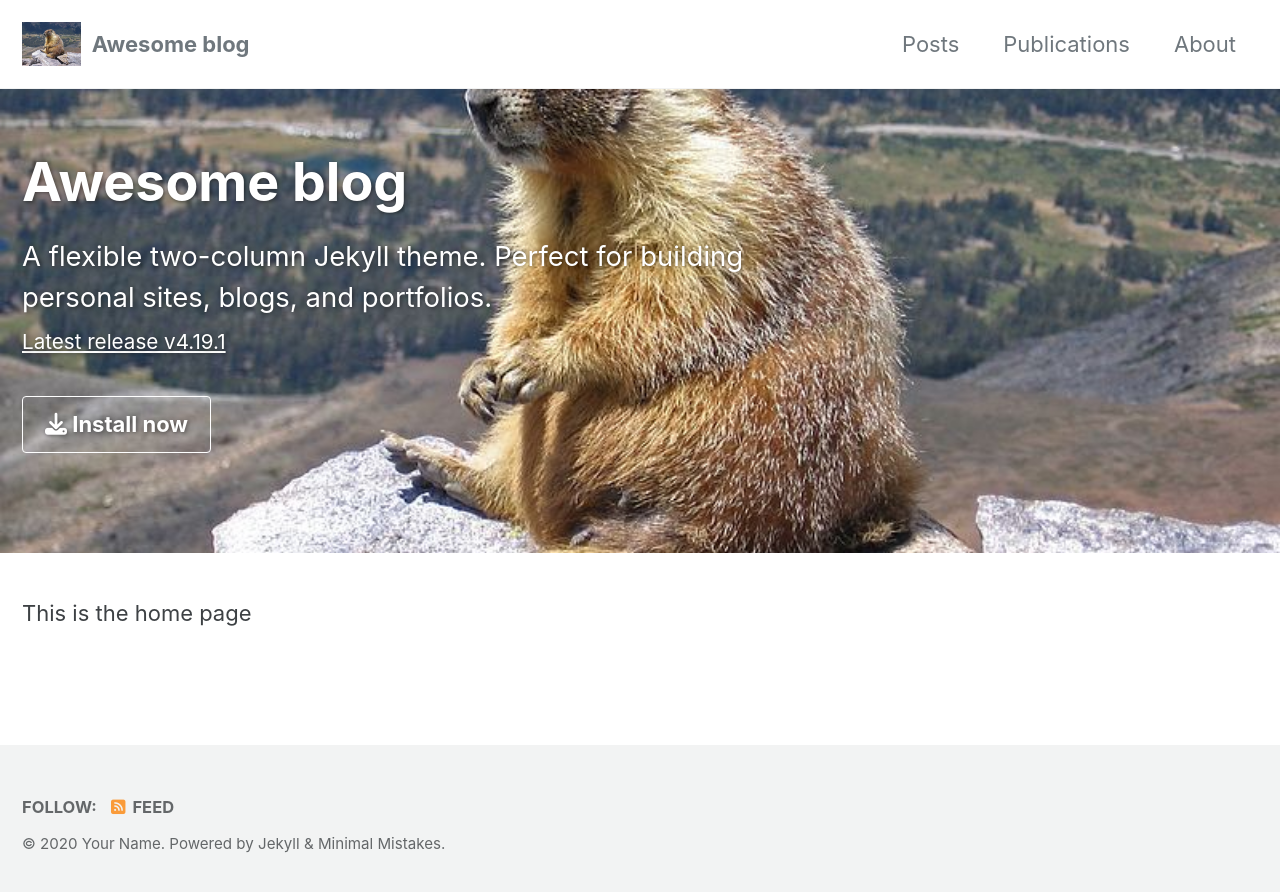
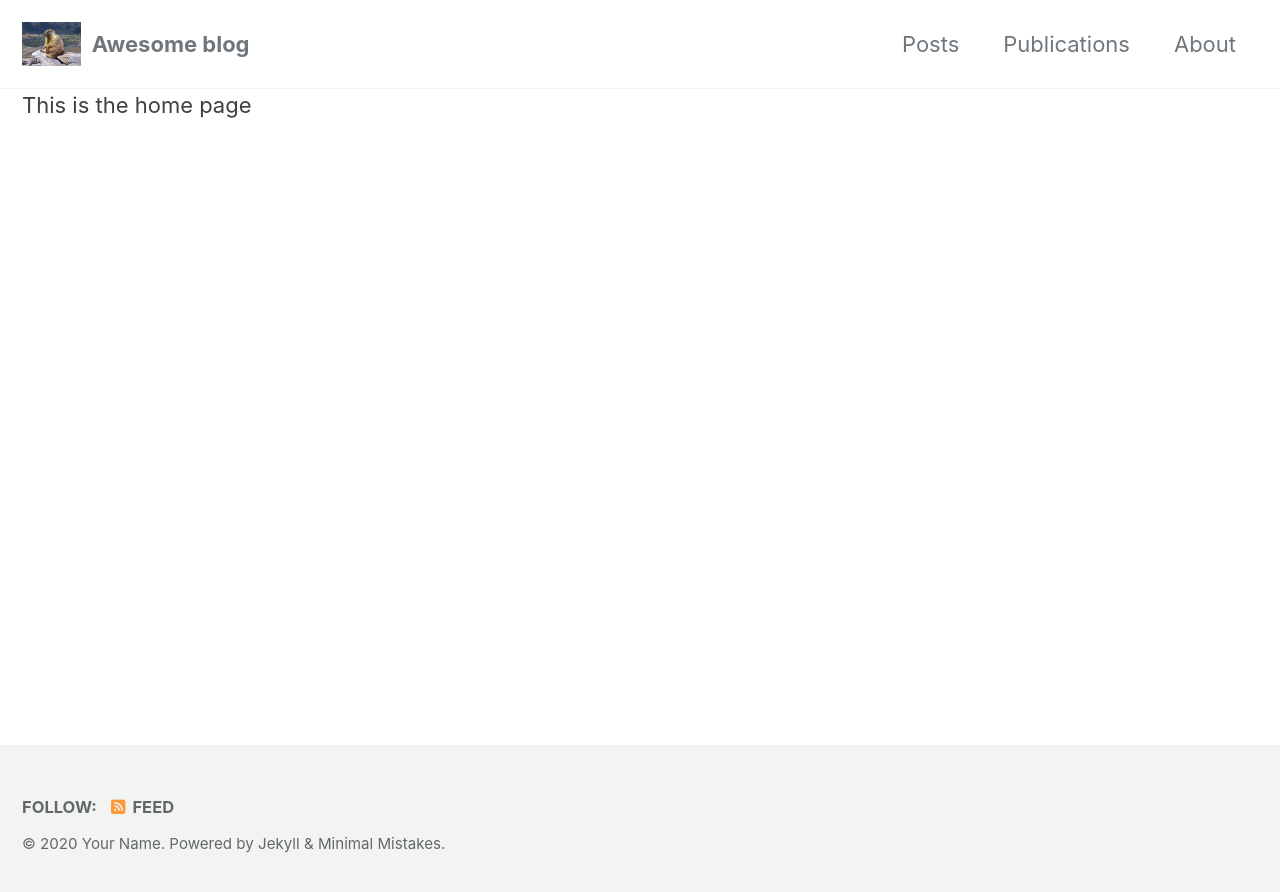
Before and after one commit to JuditSastre/test_blog, a Jekyll site: the page built from _pages/home.md, in a window 1280 px wide. Shown: the top 892 px of the page. Built offline with Jekyll 4.4.1, drawn with Linux system fonts in a browser that asks for light colours; cached includes are drawn as plain includes; nearby versions of some CDN libraries.

Commit message:
Update home.md

```diff
--- a/_pages/home.md
+++ b/_pages/home.md
@@ -1,23 +1,6 @@
 ---
 layout: splash
 permalink: /
-header:
-  overlay_color: "#5e616c"
-  overlay_image: /assets/images/Marmot-edit1.jpg
-  actions:
-    - label: "<i class='fas fa-download'></i> Install now"
-      url: "https://es.wikipedia.org/wiki/Wikipedia:Portada"
-excerpt: >
-  A flexible two-column Jekyll theme. Perfect for building personal sites, blogs, and portfolios.<br />
-  <small><a href="https://github.com/mmistakes/minimal-mistakes/releases/tag/4.19.1">Latest release v4.19.1</a></small>
-feature_row:
-  - image_path: /assets/images/Marmot-edit1.jpg
-    alt: "customizable"
-    title: "Super customizable"
-    excerpt: "Everything from the menus, sidebars, comments, and more can be configured or set with YAML Front Matter."
-    url: "https://es.wikipedia.org/wiki/Wikipedia:Portada"
-    btn_class: "btn--primary"
-    btn_label: "Learn more"
 ---
 
 This is the home page
```
